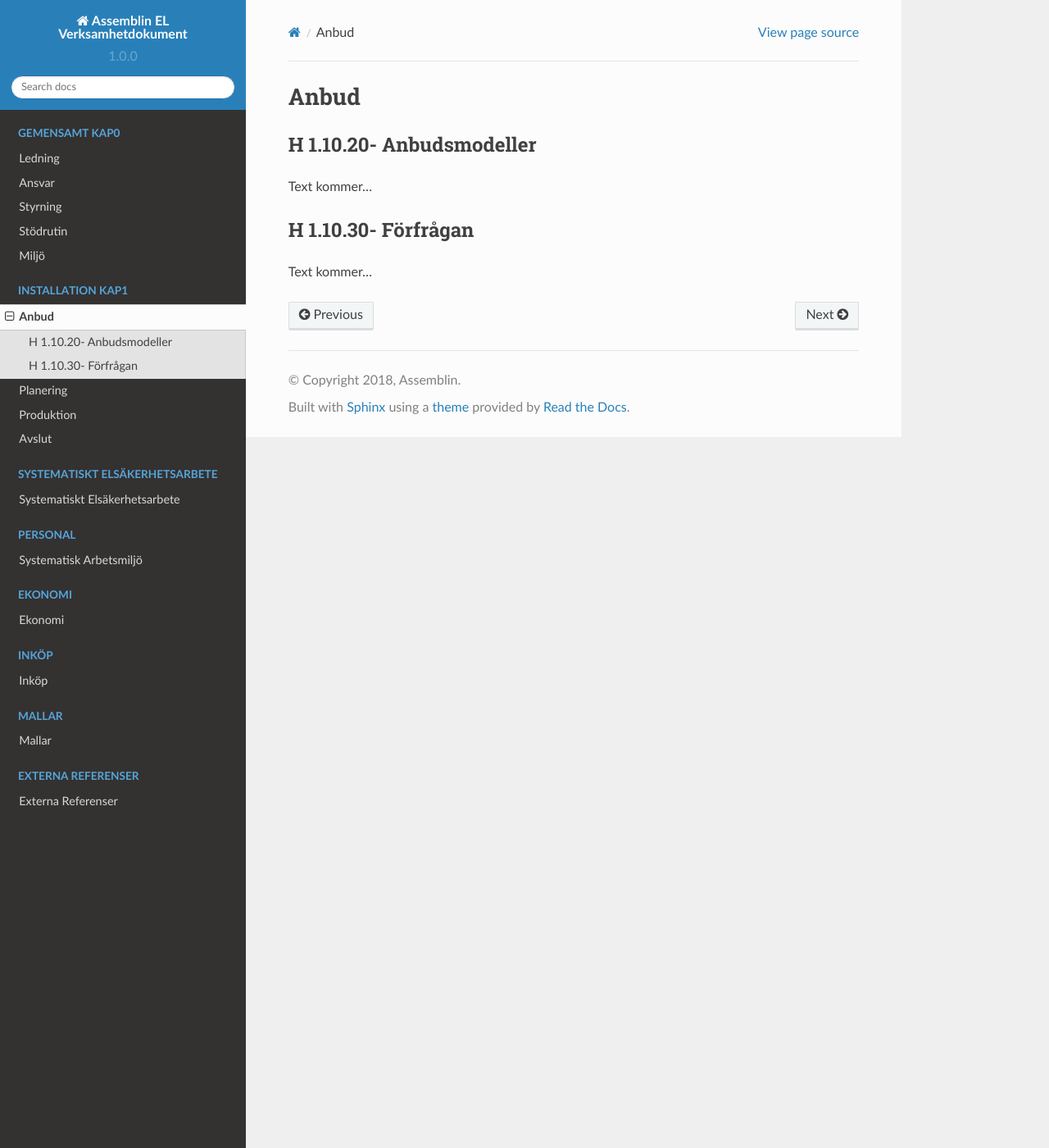
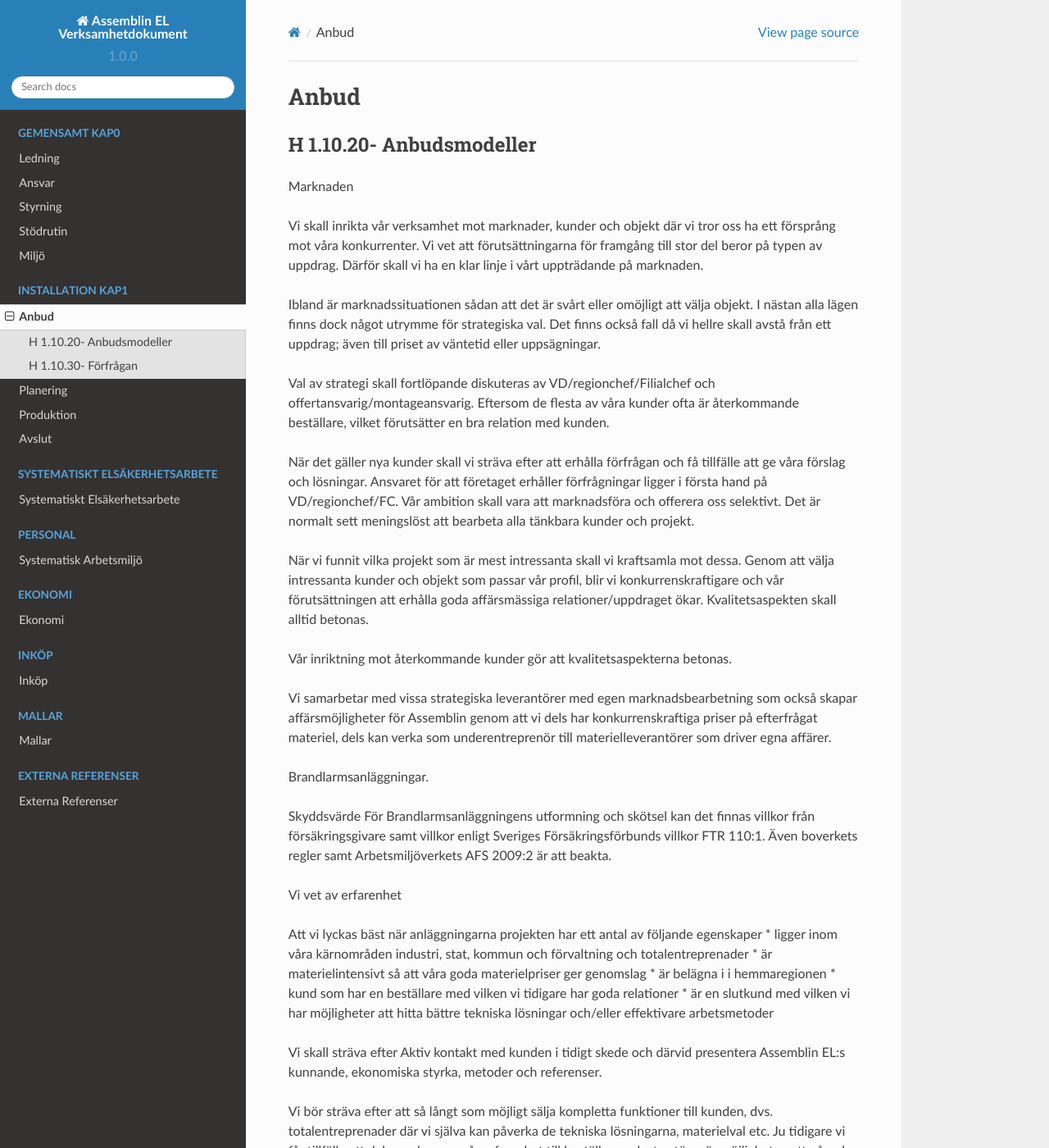
Before and after one commit to TomasAssemblinEL/NEXTDok, a Sphinx documentation site: the page built from docs/anbud/rutiner.rst, in a window 1280 px wide and 1400 px high. Shown: the whole window at 82% size. Built offline with Sphinx 7.4.7 and the Read the Docs theme 2.0.0, drawn with Linux system fonts in a browser that asks for light colours; pages that are not in the unit, such as notebooks, are missing from menus; some of the changed text lies outside the part shown.

Commit message:
Update rutiner.rst

```diff
--- a/docs/anbud/rutiner.rst
+++ b/docs/anbud/rutiner.rst
@@ -3,8 +3,65 @@ Anbud
 
 H 1.10.20- Anbudsmodeller
 ^^^^^^^^^^^^^^
+Marknaden
 
-Text kommer...
+Vi skall inrikta vår verksamhet mot marknader, kunder och objekt där vi tror oss ha ett försprång mot våra konkurrenter.
+Vi vet att förutsättningarna för framgång till stor del beror på typen av uppdrag.
+Därför skall vi ha en klar linje i vårt uppträdande på marknaden.
+
+Ibland är marknadssituationen sådan att det är svårt eller omöjligt att välja objekt.
+I nästan alla lägen finns dock något utrymme för strategiska val.
+Det finns också fall då vi hellre skall avstå från ett uppdrag; även till priset av väntetid eller uppsägningar.
+
+Val av strategi skall fortlöpande diskuteras av VD/regionchef/Filialchef och offertansvarig/montageansvarig.
+Eftersom de flesta av våra kunder ofta är återkommande beställare, vilket förutsätter en bra relation med kunden.
+
+När det gäller nya kunder skall vi sträva efter att erhålla förfrågan och få tillfälle att ge våra förslag och lösningar.
+Ansvaret för att företaget erhåller förfrågningar ligger i första hand på VD/regionchef/FC.
+Vår ambition skall vara att marknadsföra och offerera oss selektivt. Det är normalt sett meningslöst att bearbeta alla tänkbara kunder och projekt.
+
+När vi funnit vilka projekt som är mest intressanta skall vi kraftsamla mot dessa.
+Genom att välja intressanta kunder och objekt som passar vår profil,  blir vi konkurrenskraftigare och vår förutsättningen att erhålla goda affärsmässiga relationer/uppdraget ökar.
+Kvalitetsaspekten skall alltid betonas.
+
+Vår inriktning mot återkommande kunder gör att kvalitetsaspekterna betonas.
+
+Vi samarbetar med vissa strategiska leverantörer med egen marknadsbearbetning som också skapar affärsmöjligheter för Assemblin genom att vi dels har konkurrenskraftiga priser på efterfrågat materiel, dels kan verka som underentreprenör till materielleverantörer som driver egna affärer.
+
+Brandlarmsanläggningar.
+
+Skyddsvärde
+För Brandlarmsanläggningens utformning och skötsel kan det finnas villkor från försäkringsgivare samt villkor enligt Sveriges Försäkringsförbunds villkor FTR 110:1. Även boverkets regler samt Arbetsmiljöverkets AFS 2009:2 är att beakta.
+
+Vi vet av erfarenhet
+
+Att vi lyckas bäst när anläggningarna projekten har ett antal av följande egenskaper
+* ligger inom våra kärnområden industri, stat, kommun och förvaltning och totalentreprenader
+* är materielintensivt så att våra goda materielpriser ger genomslag
+* är belägna i i hemmaregionen
+* kund som har en beställare med vilken vi tidigare har goda relationer
+* är en slutkund med vilken vi har möjligheter att hitta bättre tekniska lösningar och/eller effektivare arbetsmetoder
+
+Vi skall sträva efter
+Aktiv kontakt med kunden i tidigt skede och därvid presentera Assemblin EL:s kunnande, ekonomiska styrka, metoder och referenser.
+
+Vi bör sträva efter att så långt som möjligt sälja kompletta funktioner till kunden, dvs. totalentreprenader där vi själva kan påverka de tekniska lösningarna, materielval etc.
+Ju tidigare vi får tillfälle att dela med oss av vår erfarenhet till beställaren, desto större är möjligheten att påverka valet av entreprenad- och projekteringsform.
+
+Vår marknadsföring skall vara riktad mot beslutsfattare (och rådgivare till dessa) inom de områden som är intressanta.
+Vi skall ge kunden
+* saklig information om vårt företag och vår kompetens
+* öppen och ärlig redovisning av våra erfarenheter från liknande projekt
+* information om hur skilda upphandlingsformer påverkar ekonomi och kvalitet
+
+Företaget skall genomsyras av vikten av att vårda kunder. Engagemang och intresse är viktiga egenskaper förutsättningar för att skapa en god affärsrelation. Ett bra utfört arbete är den bästa referensen för nya uppdrag.
+Våra säljargument skall vara
+* kvalitet
+* kunnande
+* pålitlighet
+* stabilitet
+* lokal förankring
+* hög servicenivå.
 
 H 1.10.30- Förfrågan
 ^^^^^^^^^^^^^^
```
